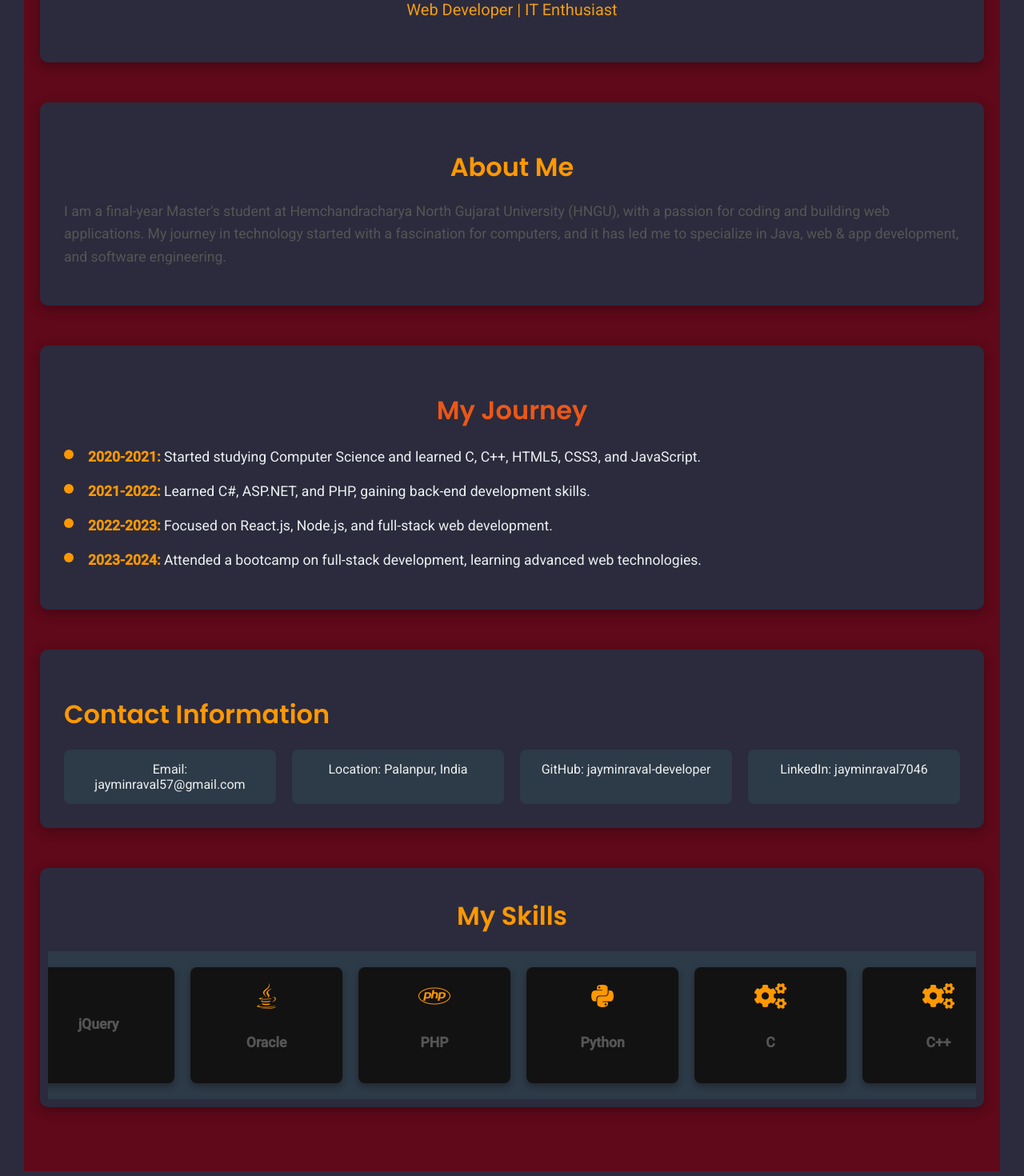
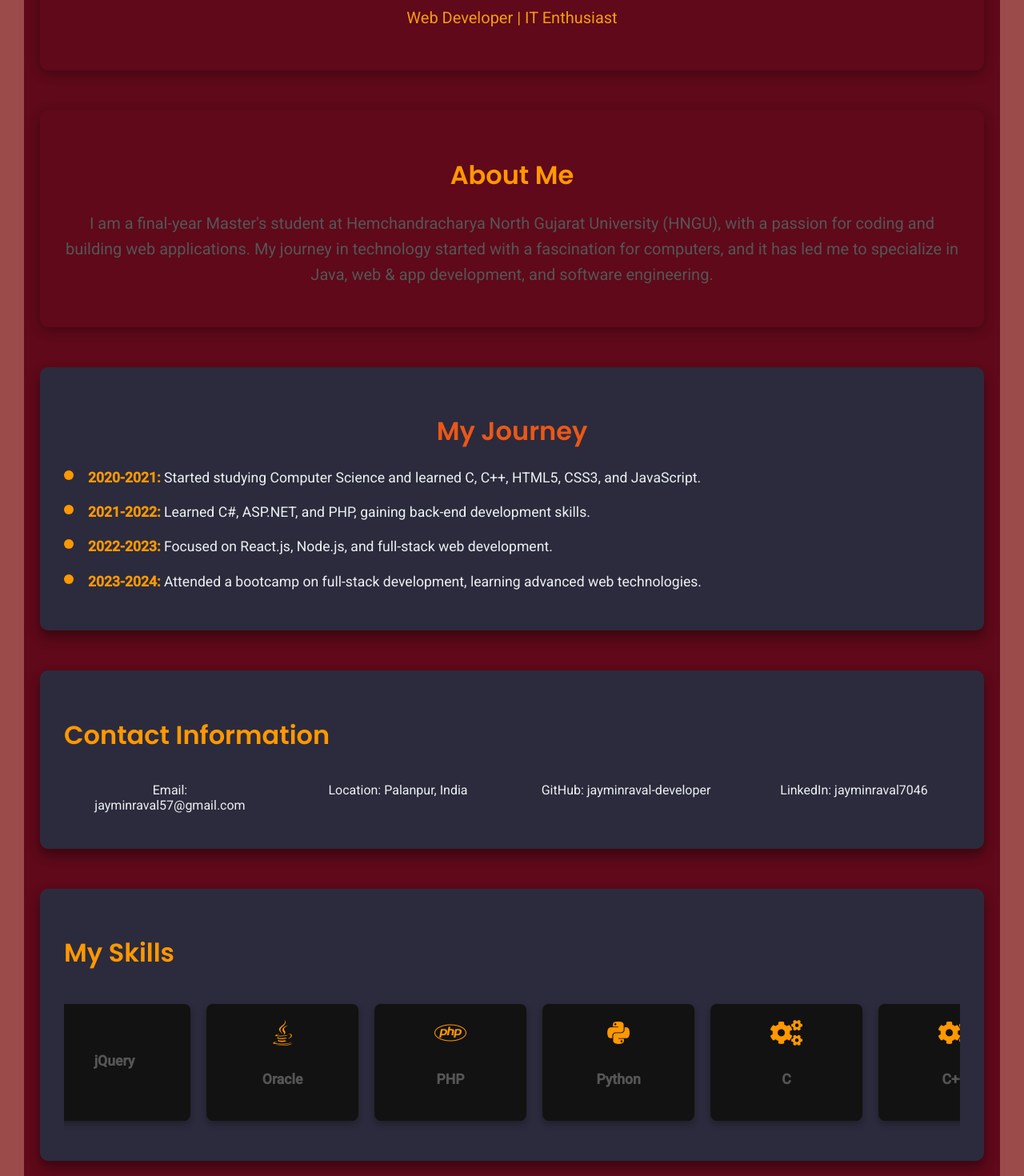
Before and after one commit to jayminraval-developer/My-Portfolio, a React (Create React App) app: page / in a window 1280 px wide. Shown: the part 1040-2510 px from the top of the page at 80% size. Built offline with nearby package versions, Linux system fonts and the light colour scheme.

Commit message:
Update AboutMe.css

```diff
--- a/src/components/AboutMe.css
+++ b/src/components/AboutMe.css
@@ -1,37 +1,51 @@
 /* General Container Styles */
 .about-me-container {
-  padding: 40px 20px;
+  padding: 50px 20px;
   color: #ecf0f1; /* Light text for contrast */
   min-height: 100vh;
   position: relative;
   overflow: hidden;
-  animation: backgroundAnimation 10s ease-in-out infinite; /* Background animation */
+  animation: backgroundAnimation 10s ease-in-out infinite; /* Background color animation */
+}
+
+/* Header Section */
+.header {
+  text-align: center;
+  color: white;
+  padding: 180px 0;
+  position: relative;
+  overflow: hidden;
+  animation: backgroundAnimation 10s ease-in-out infinite; /* Background color animation */
+  /* No other change */
 }
 
 /* Background Animation */
 @keyframes backgroundAnimation {
   0% {
-    background-color: #2d3a47; /* Darker shade */
+    background-color: #282c34; /* Dark background */
   }
   50% {
-    background-color: #34495e; /* Slightly lighter shade */
+    background-color: #6d0014; /* Maroon color */
   }
   100% {
-    background-color: #2d3a47; /* Darker shade */
+    background-color: #282c34; /* Dark background */
   }
 }
 
-/* Section Styles */
-section {
+/* Combined Hero and Intro Section */
+.combined-section {
+  display: flex;
+  flex-direction: column;
+  align-items: center;
+  justify-content: center;
+  padding: 50px;
+  background-color: #2b2b3d; /* Dark background color */
+  border-radius: 10px;
+  box-shadow: 0px 8px 15px rgba(0, 0, 0, 0.4);
+  color: #ecf0f1;
   margin-bottom: 50px;
-  padding: 30px;
-  background-color: #2b2b3d; /* Dark background for sections */
-  border-radius: 10px;
-  box-shadow: 0px 4px 15px rgba(0, 0, 0, 0.3);
-  color: #ecf0f1;
 }
 
-/* Hero Section */
 .hero-section {
   text-align: center;
 }
@@ -46,15 +60,37 @@ section {
   color: #f39c12; /* Lighter orange tagline */
 }
 
-/* Intro Section */
 .intro-section h2 {
-  text-align: center;
   font-size: 2rem;
   margin-bottom: 15px;
   color: #ff9800;
+  text-align: center;
+}
+
+.intro-section p {
+  font-size: 1.25rem;
+  line-height: 1.6;
+  text-align: center;
+}
+
+/* Section Styles */
+section {
+  margin-bottom: 50px;
+  padding: 30px;
+  background-color: transparent; /* Keep section backgrounds unchanged */
+  border-radius: 10px;
+  box-shadow: 0px 4px 15px rgba(0, 0, 0, 0.3);
+  color: #ecf0f1;
 }
 
 /* Journey Section */
+.journey-section {
+  background-color: #2b2b3d; /* Same background color as .combined-section */
+  padding: 30px;
+  border-radius: 10px;
+  box-shadow: 0px 8px 15px rgba(0, 0, 0, 0.4);
+}
+
 .journey-section h2 {
   text-align: center;
   font-size: 2rem;
@@ -90,6 +126,13 @@ section {
 }
 
 /* Contact Section */
+.contact-section {
+  background-color: #2b2b3d; /* Same background color as .combined-section */
+  padding: 30px;
+  border-radius: 10px;
+  box-shadow: 0px 8px 15px rgba(0, 0, 0, 0.4);
+}
+
 .contact-section h2 {
   font-size: 2rem;
   margin-bottom: 20px;
@@ -103,7 +146,7 @@ section {
 }
 
 .info {
-  background-color: #2d3a47;
+  background-color: #2b2b3d;
   padding: 15px;
   border-radius: 8px;
   text-align: center;
@@ -112,10 +155,11 @@ section {
 
 /* Skills Section */
 .skills-section {
-  margin: 40px 0;
-  padding: 10px;
-  text-align: center;
-  overflow: hidden;
+  background-color: #2b2b3d; /* Same background color as .combined-section */
+  padding: 30px;
+  border-radius: 10px;
+  box-shadow: 0px 8px 15px rgba(0, 0, 0, 0.4);
+  margin-top: 50px;
 }
 
 .skills-section h2 {
@@ -131,7 +175,7 @@ section {
   overflow-x: auto;
   white-space: nowrap;
   scroll-behavior: smooth;
-  background-color: #2d3a47;
+  background-color: #2b2b3d;
   padding: 20px 0;
 }
 
@@ -187,8 +231,8 @@ section {
 /* Mobile-Specific Styles */
 @media (max-width: 768px) {
   body {
-    background-color: #2d3a47;
-    background-image: linear-gradient(135deg, #2d3a47, #34495e);
+    background-color: #282c34;
+    background-image: linear-gradient(135deg, #282c34, #6d0014);
   }
 
   .about-me-container,
@@ -201,7 +245,7 @@ section {
   }
 
   section {
-    background-color: #34495e;
+    background-color: transparent; /* No background for sections on mobile */
   }
 
   .journey-timeline li span {
```
